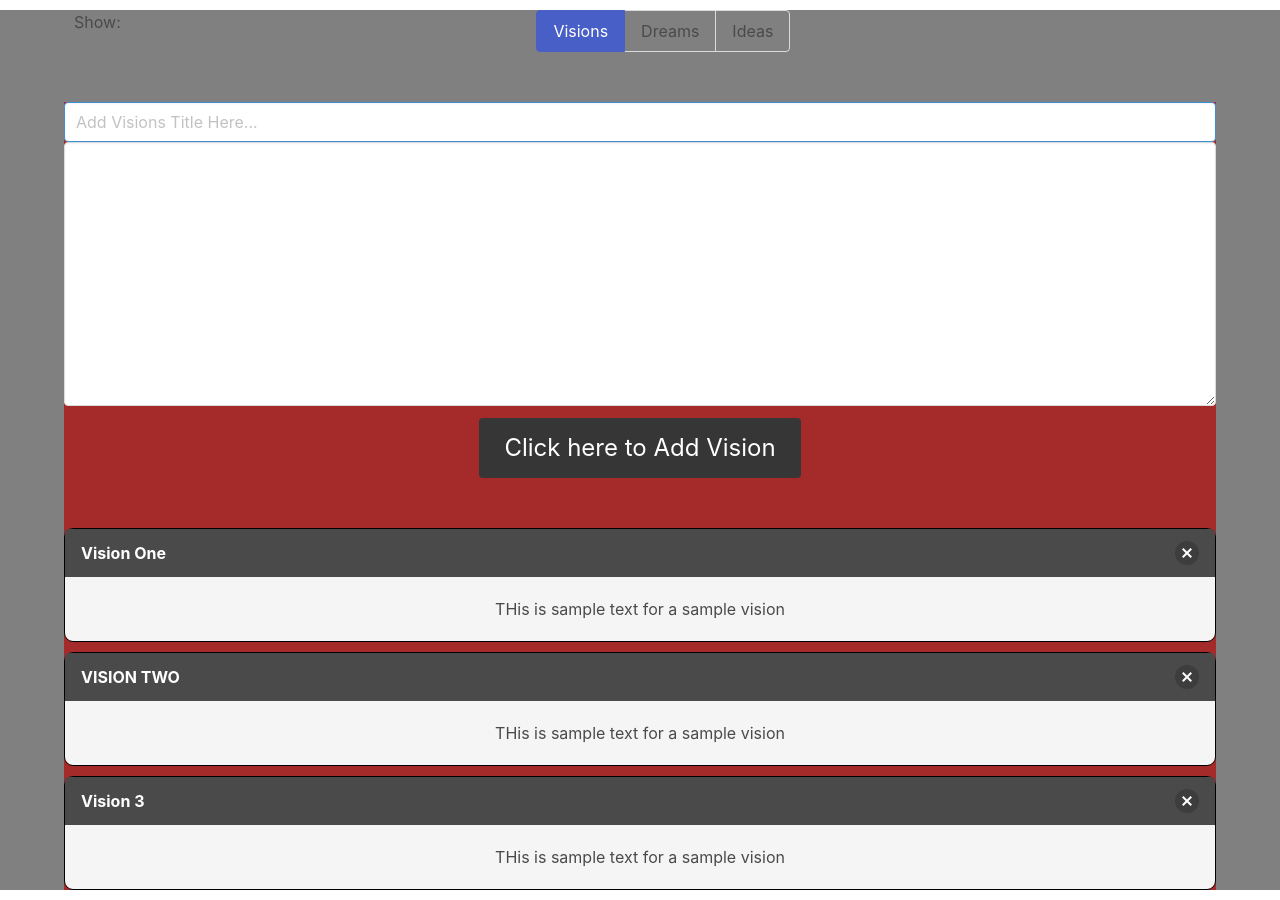
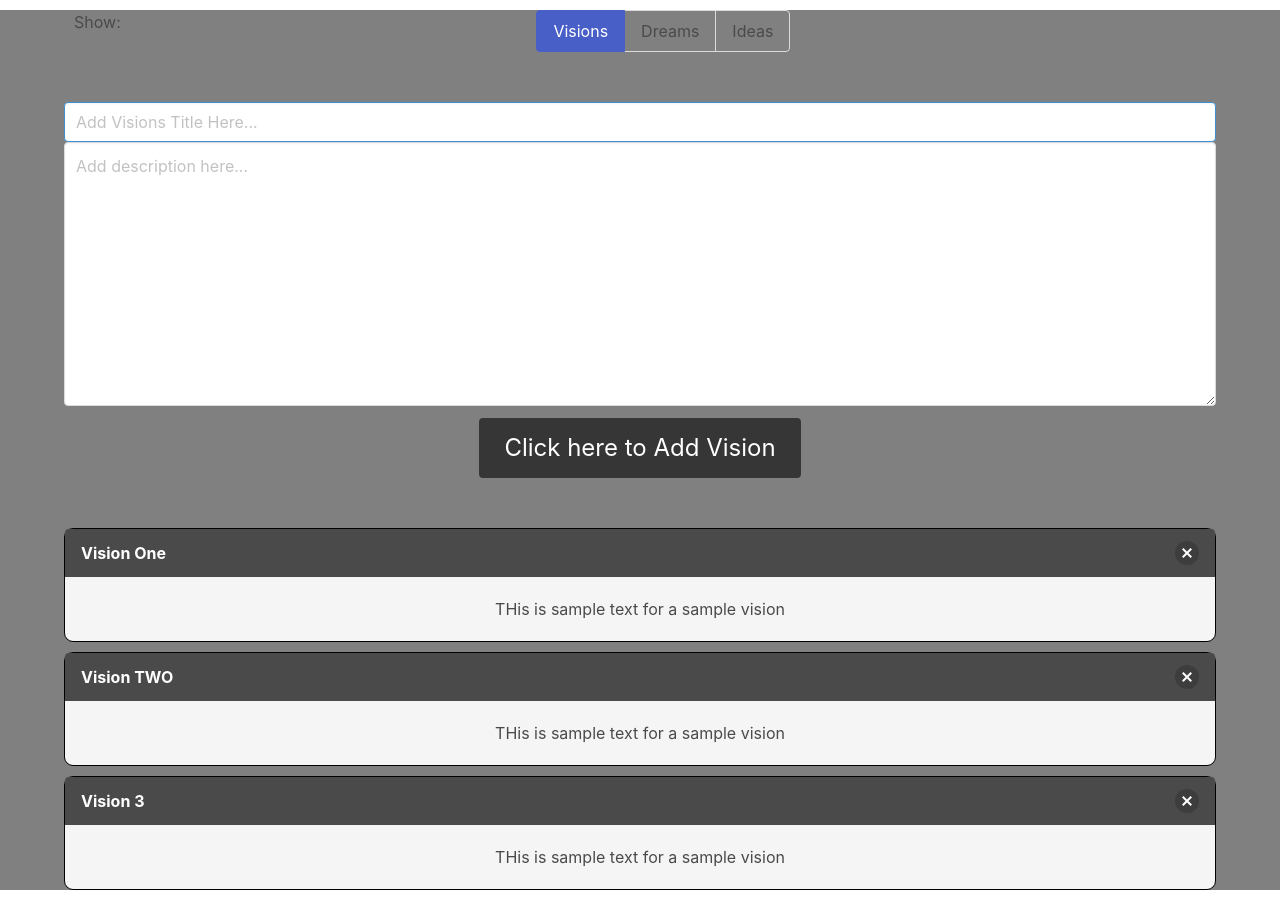
Before and after one commit to UniversallyRy/visionsdreamsideas, a React (Create React App) app: page / in a window 1280 px wide. Built offline with nearby package versions, Linux system fonts and the light colour scheme.

Commit message:
beginning of bulma css customization

```diff
--- a/src/components/Visions/VisionContent.js
+++ b/src/components/Visions/VisionContent.js
@@ -8,7 +8,7 @@ class VisionContent extends Component {
 
   render( ) {
     return (
-        <div style={{marginTop: '50px', backgroundColor: 'brown'}} justify="center" align="center">
+        <div style={{marginTop: '50px', backgroundColor: 'redindigo'}} justify="center" align="center">
 
             <VisionForm
                 style={{marginBottom: '20px'}}
--- a/src/components/Visions/VisionForm.js
+++ b/src/components/Visions/VisionForm.js
@@ -3,7 +3,7 @@ import React, { Component } from 'react'
 export class VisionForm extends Component {
     state = {
         titleVal: '',
-        text: ' ',
+        text: '',
     }
 
     onSubmit = (e) => {
--- a/src/reducers/visions.js
+++ b/src/reducers/visions.js
@@ -15,7 +15,7 @@ const initialState = {
         isOpen: false,
     },
     {
-        title: 'VISION TWO',
+        title: 'Vision TWO',
         text: 'THis is sample text for a sample vision',
         id: uuid(),
         isOpen: false,
```
